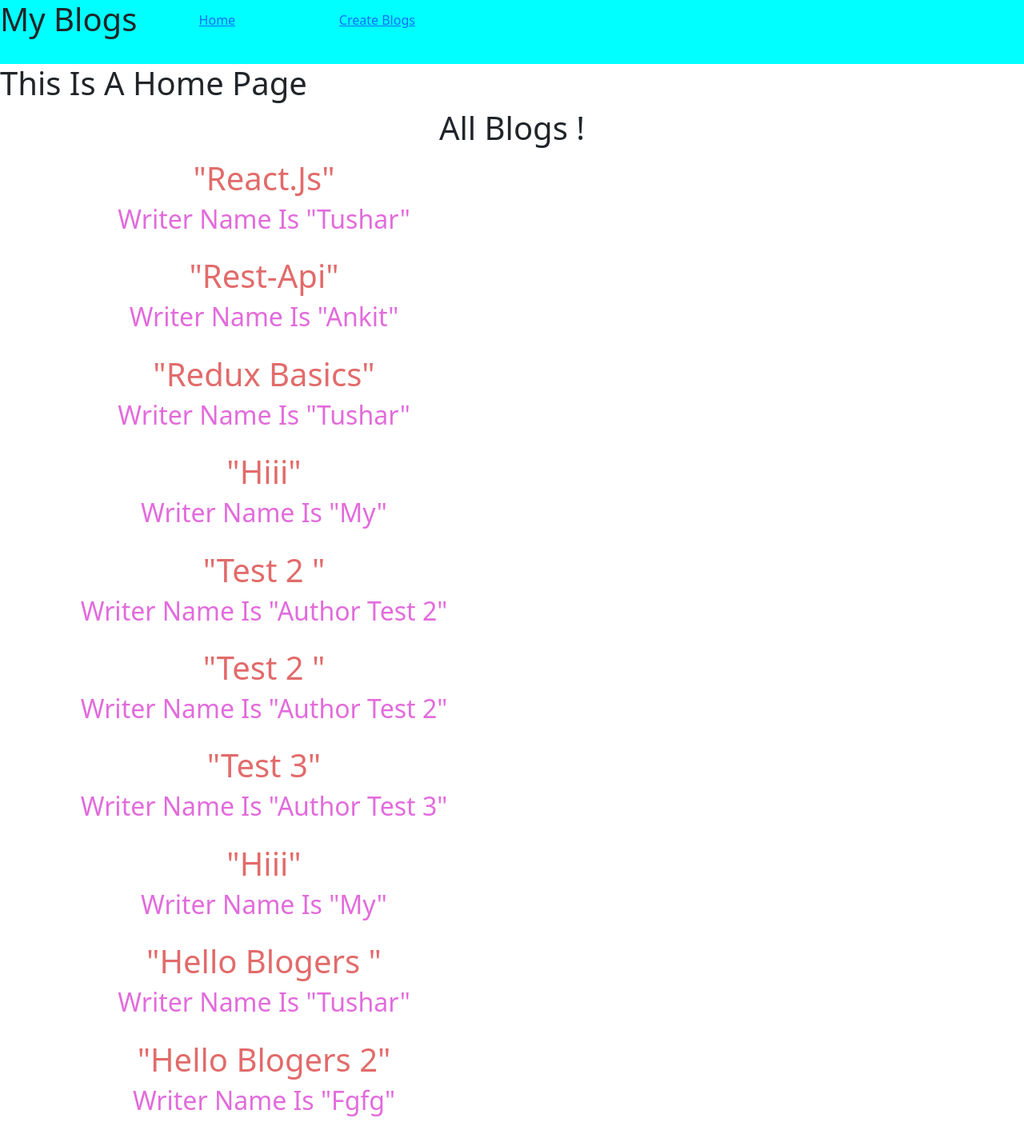
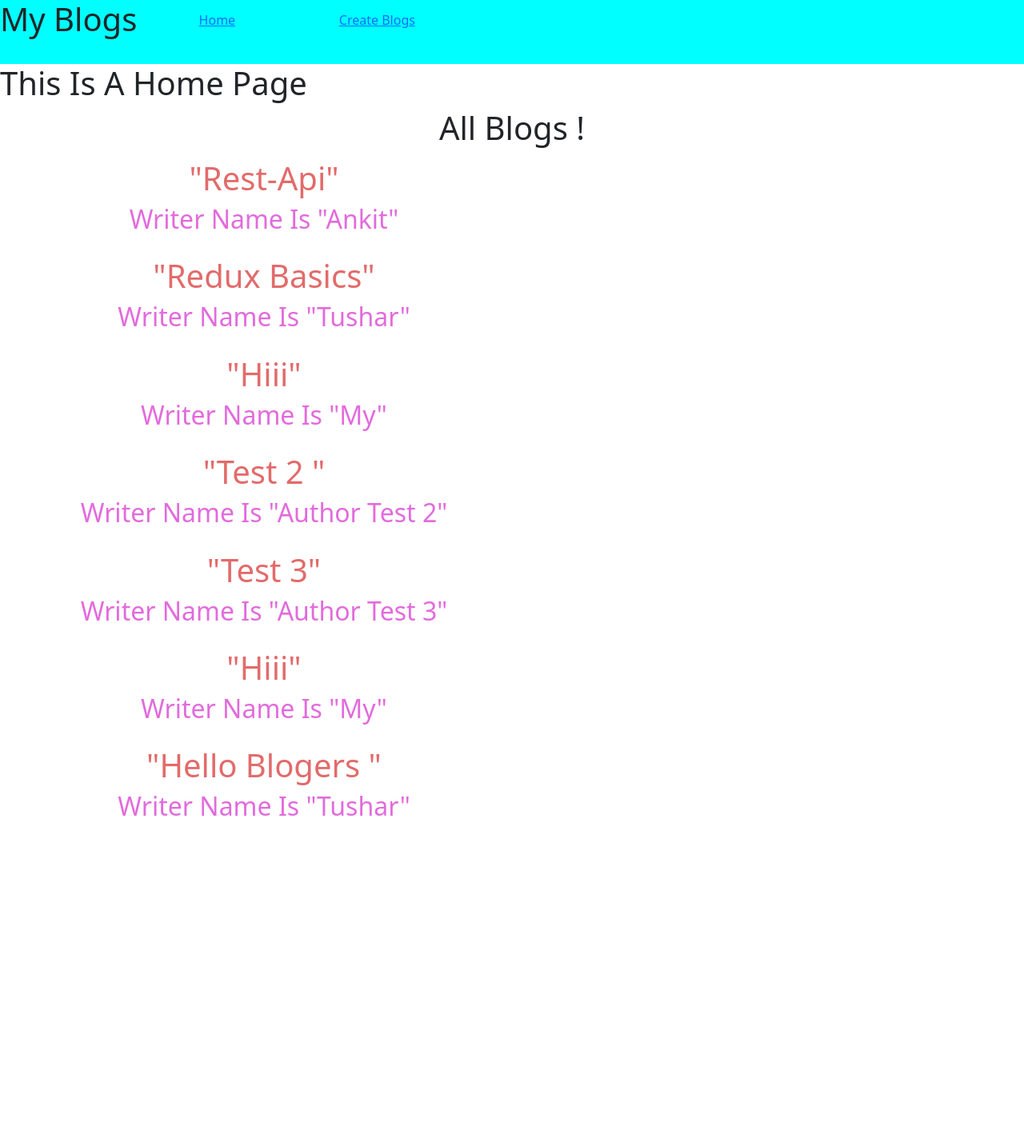
Before and after one commit to tusharlohana/blogPage, a React (Create React App) app: page / in a window 1280 px wide. Shown: the whole page at 80% size. After the commit the page ends 1051 px from the top, so only its background shows below. Built offline with nearby package versions, Linux system fonts and the light colour scheme; data requests are answered from the project's data file.

Commit message:
delete button  and notFound page

```diff
--- a/data/db.json
+++ b/data/db.json
@@ -1,11 +1,5 @@
 {
   "blogs": [
-    {
-      "title": "React.js",
-      "content": " one this is lorem content",
-      "author": "Tushar",
-      "id": 1
-    },
     {
       "title": "Rest-Api",
       "content": "this is lorem content",
@@ -31,12 +25,6 @@
       "id": 5
     },
     {
-      "title": "test 2 ",
-      "author": "author test 2",
-      "content": "content 2 ",
-      "id": 6
-    },
-    {
       "title": "test 3",
       "author": "author test 3",
       "content": "content 3",
@@ -53,12 +41,6 @@
       "author": "tushar",
       "content": "this is my blog",
       "id": 9
-    },
-    {
-      "title": "hello blogers 2",
-      "author": "fgfg",
-      "content": "Lorem ImpsumLorem ImpsumLorem ImpsumLorem ImpsumLorem ImpsumLorem ImpsumLorem ImpsumLorem ImpsumLorem ImpsumLorem ImpsumLorem ImpsumLorem ImpsumLorem ImpsumLorem ImpsumLorem ImpsumLorem ImpsumLorem ImpsumLorem ImpsumLorem ImpsumLorem Impsum",
-      "id": 10
     }
   ]
 }
--- a/src/App.js
+++ b/src/App.js
@@ -5,6 +5,7 @@ import './App.css'
 import { BrowserRouter, Route, Switch } from 'react-router-dom';
 import Form from './Form';
 import BlogDetails from './BlogDetails';
+import NotFound from './NotFound';
 
 function App() {
   return (
@@ -15,6 +16,7 @@ function App() {
           <Route exact path="/" component={Home} ></Route>
           <Route exact path="/create" component={Form} ></Route>
           <Route exact path="/blogs/:id" component={BlogDetails} ></Route>
+          <Route exact path="*" component={NotFound} ></Route>
         </Switch>
 
       </BrowserRouter>
--- a/src/BlogDetails.js
+++ b/src/BlogDetails.js
@@ -1,11 +1,22 @@
 import React from 'react'
-import { useParams } from 'react-router'
+import { useHistory, useParams } from 'react-router'
 import useFetch from './useFetch'
 
 const BlogDetails = () => {
 
     const { id } = useParams()
-    const { Data: Blogs, isLoading } = useFetch('http://localhost:8000/blogs/' + id )
+    const { Data: Blogs, isLoading } = useFetch('http://localhost:8000/blogs/' + id)
+    const history = useHistory()
+
+    const handleClick = () => {
+        fetch('http://localhost:8000/blogs/' + Blogs.id, {
+            method: "DELETE"
+        }).then(() => {
+            console.log("blog deleted")
+            history.push('/')
+        })
+
+    }
     return (
         <div>
             <div> blog of id {id}</div>
@@ -17,6 +28,7 @@ const BlogDetails = () => {
                     <h1>{Blogs.title}</h1>
                     <h2>writer name is "{Blogs.author}"</h2>
                     <p>{Blogs.content}</p>
+                    <button onClick={handleClick}>delete</button>
                 </article>
             )}
         </div>
--- /dev/null
+++ b/src/NotFound.js
@@ -0,0 +1,15 @@
+import React from 'react'
+import { Link } from 'react-router-dom'
+
+const NotFound = () => {
+    return (
+        <div>
+            <h1>OOPs...</h1>
+            <h1>404 ERROR</h1>
+            <h2>page not found...</h2>
+            <Link to='/'>back to homePage</Link>
+        </div>
+    )
+}
+
+export default NotFound
```
